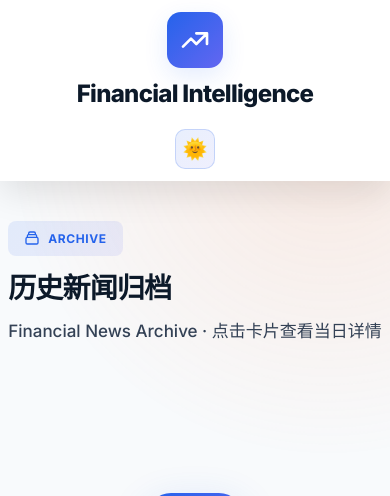
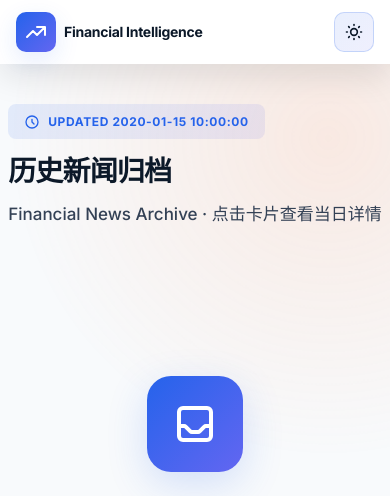
Before and after one commit to vshen009/daily-news-bot, a Python web app: template news_bot/templates/index_modern.html in a window 390 px wide. Shown: the top 496 px of the page. Run offline with Jinja, Linux system fonts and the light colour scheme; the template is opened without the code that fills it: most values are stand-ins (such as "Sample title", 1, 10 or a date in 2020).

Commit message:
🎨 优化主题切换图标并添加页面更新时间显示
- 将主题切换的 Emoji 图标替换为专业 SVG 图标（太阳/月亮/显示器）
- 修复移动端导航栏字体过大的问题
- 将 Archive badge 替换为 Updated + 北京时间显示
- 更新 index_updater.py 支持动态时间注入

Co-Authored-By: Claude Sonnet 4.5 <noreply@anthropic.com>

```diff
--- a/news_bot/templates/index_modern.html
+++ b/news_bot/templates/index_modern.html
@@ -243,10 +243,10 @@
         }
 
         .logo-title {
-            font-size: 24px;
-            font-weight: 800;
+            font-size: 18px;
+            font-weight: 700;
             color: var(--text-primary);
-            letter-spacing: -0.03em;
+            letter-spacing: -0.02em;
             line-height: 1.2;
         }
 
@@ -291,8 +291,10 @@
         }
 
         .theme-icon {
-            font-size: 20px;
-            line-height: 1;
+            width: 20px;
+            height: 20px;
+            color: var(--text-primary);
+            transition: color var(--transition-fast);
         }
 
         /* Theme Dropdown Menu */
@@ -344,8 +346,10 @@
         }
 
         .theme-option-icon {
-            font-size: 18px;
-            line-height: 1;
+            width: 18px;
+            height: 18px;
+            color: var(--text-primary);
+            flex-shrink: 0;
         }
 
         .theme-option-text {
@@ -636,15 +640,33 @@
             }
 
             .header-inner {
-                flex-direction: column;
-                gap: 20px;
-                text-align: center;
+                flex-direction: row;
+                gap: 8px;
                 padding: 12px 16px;
             }
 
             .logo-section {
-                flex-direction: column;
-                gap: 12px;
+                flex-direction: row;
+                gap: 8px;
+            }
+
+            .logo-icon-wrapper {
+                width: 40px;
+                height: 40px;
+                border-radius: 10px;
+            }
+
+            .logo-icon {
+                width: 24px;
+                height: 24px;
+            }
+
+            .logo-title {
+                font-size: 14px;
+            }
+
+            .logo-subtitle {
+                font-size: 11px;
             }
 
             .header-stats {
@@ -691,21 +713,29 @@
             </a>
             <div class="theme-toggle-wrapper">
                 <button class="theme-toggle-button" id="themeToggle" aria-label="切换主题">
-                    <span class="theme-icon" id="themeIcon">🌙</span>
+                    <svg class="theme-icon" id="themeIcon" xmlns="http://www.w3.org/2000/svg" fill="none" viewBox="0 0 24 24" stroke="currentColor" stroke-width="2">
+                        <path stroke-linecap="round" stroke-linejoin="round" d="M20.354 15.354A9 9 0 018.646 3.646 9.003 9.003 0 0012 21a9.003 9.003 0 008.354-5.646z" />
+                    </svg>
                 </button>
                 <div class="theme-dropdown" id="themeDropdown">
                     <div class="theme-option" data-theme="light" tabindex="0">
-                        <span class="theme-option-icon">🌞</span>
+                        <svg class="theme-option-icon" xmlns="http://www.w3.org/2000/svg" fill="none" viewBox="0 0 24 24" stroke="currentColor" stroke-width="2">
+                            <path stroke-linecap="round" stroke-linejoin="round" d="M12 3v1m0 16v1m9-9h-1M4 12H3m15.364 6.364l-.707-.707M6.343 6.343l-.707-.707m12.728 0l-.707.707M6.343 17.657l-.707.707M16 12a4 4 0 11-8 0 4 4 0 018 0z" />
+                        </svg>
                         <span class="theme-option-text">明亮模式</span>
                         <span class="theme-option-check">✓</span>
                     </div>
                     <div class="theme-option" data-theme="dark" tabindex="0">
-                        <span class="theme-option-icon">🌙</span>
+                        <svg class="theme-option-icon" xmlns="http://www.w3.org/2000/svg" fill="none" viewBox="0 0 24 24" stroke="currentColor" stroke-width="2">
+                            <path stroke-linecap="round" stroke-linejoin="round" d="M20.354 15.354A9 9 0 018.646 3.646 9.003 9.003 0 0012 21a9.003 9.003 0 008.354-5.646z" />
+                        </svg>
                         <span class="theme-option-text">黑暗模式</span>
                         <span class="theme-option-check">✓</span>
                     </div>
                     <div class="theme-option" data-theme="system" tabindex="0">
-                        <span class="theme-option-icon">💻</span>
+                        <svg class="theme-option-icon" xmlns="http://www.w3.org/2000/svg" fill="none" viewBox="0 0 24 24" stroke="currentColor" stroke-width="2">
+                            <path stroke-linecap="round" stroke-linejoin="round" d="M9.75 17L9 20l-1 1h8l-1-1-.75-3M3 13h18M5 17h14a2 2 0 002-2V5a2 2 0 00-2-2H5a2 2 0 00-2 2v10a2 2 0 002 2z" />
+                        </svg>
                         <span class="theme-option-text">跟随系统</span>
                         <span class="theme-option-check">✓</span>
                     </div>
@@ -718,9 +748,9 @@
         <div class="page-header">
             <div class="page-badge">
                 <svg xmlns="http://www.w3.org/2000/svg" width="16" height="16" fill="none" viewBox="0 0 24 24" stroke="currentColor" stroke-width="2">
-                    <path stroke-linecap="round" stroke-linejoin="round" d="M19 11H5m14 0a2 2 0 012 2v6a2 2 0 01-2 2H5a2 2 0 01-2-2v-6a2 2 0 012-2m14 0V9a2 2 0 00-2-2M5 11V9a2 2 0 012-2m0 0V5a2 2 0 012-2h6a2 2 0 012 2v2M7 7h10" />
+                    <path stroke-linecap="round" stroke-linejoin="round" d="M12 8v4l3 3m6-3a9 9 0 11-18 0 9 9 0 0118 0z" />
                 </svg>
-                Archive
+                Updated {{ last_update_time }}
             </div>
             <h1 class="page-title">历史新闻归档</h1>
             <p class="page-subtitle">Financial News Archive · 点击卡片查看当日详情</p>
@@ -849,13 +879,16 @@
                 const icon = document.getElementById('themeIcon');
                 const options = document.querySelectorAll('.theme-option');
 
-                // Update button icon
+                // Define SVG icons
+                const icons = {
+                    light: '<path stroke-linecap="round" stroke-linejoin="round" d="M12 3v1m0 16v1m9-9h-1M4 12H3m15.364 6.364l-.707-.707M6.343 6.343l-.707-.707m12.728 0l-.707.707M6.343 17.657l-.707.707M16 12a4 4 0 11-8 0 4 4 0 018 0z" />',
+                    dark: '<path stroke-linecap="round" stroke-linejoin="round" d="M20.354 15.354A9 9 0 018.646 3.646 9.003 9.003 0 0012 21a9.003 9.003 0 008.354-5.646z" />',
+                    system: '<path stroke-linecap="round" stroke-linejoin="round" d="M9.75 17L9 20l-1 1h8l-1-1-.75-3M3 13h18M5 17h14a2 2 0 002-2V5a2 2 0 00-2-2H5a2 2 0 00-2 2v10a2 2 0 002 2z" />'
+                };
+
+                // Update button icon based on actual theme
                 const actualTheme = this.getActualTheme();
-                if (actualTheme === 'dark') {
-                    icon.textContent = '🌙';
-                } else {
-                    icon.textContent = '🌞';
-                }
+                icon.innerHTML = icons[actualTheme] || icons.system;
 
                 // Update active state in dropdown
                 options.forEach(option => {
```
Also changed, not shown: news_bot/src/index_updater.py (+10 -0 lines), news_bot/templates/daily_news.html (+29 -14 lines).
